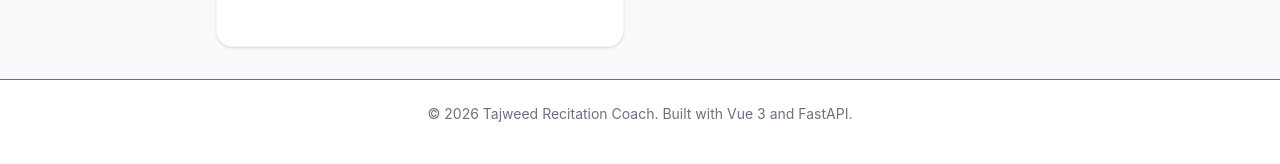
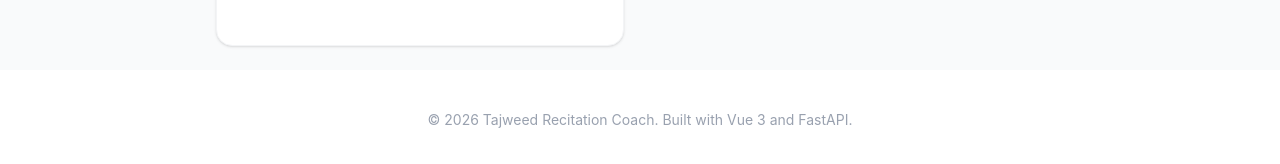
Before and after one commit to Zakir176/Tajweedcoach, a Vue app in the folder frontend/: page / in a window 1280 px wide. Shown: the part 652-816 px from the top of the page. Built offline with nearby package versions, Linux system fonts and the light colour scheme; no server answers.

Commit message:
feat: scaffold main app layout and global stylesheet with Tailwind integration

```diff
--- a/frontend/src/App.vue
+++ b/frontend/src/App.vue
@@ -1,6 +1,6 @@
 <template>
   <div class="min-h-screen bg-gray-50 flex flex-col">
-    <nav class="bg-white border-b shadow-sm">
+    <nav class="bg-white shadow-sm sticky top-0 z-50">
       <div class="max-w-6xl mx-auto px-4 h-16 flex items-center justify-between">
         <router-link to="/" class="text-xl font-bold bg-gradient-to-r from-indigo-600 to-blue-500 bg-clip-text text-transparent">
           TajweedCoach
@@ -18,7 +18,7 @@
       <router-view />
     </main>
 
-    <footer class="bg-white border-t py-6 text-center text-gray-500 text-sm">
+    <footer class="bg-white py-10 text-center text-gray-400 text-sm">
       &copy; 2026 Tajweed Recitation Coach. Built with Vue 3 and FastAPI.
     </footer>
   </div>
```
